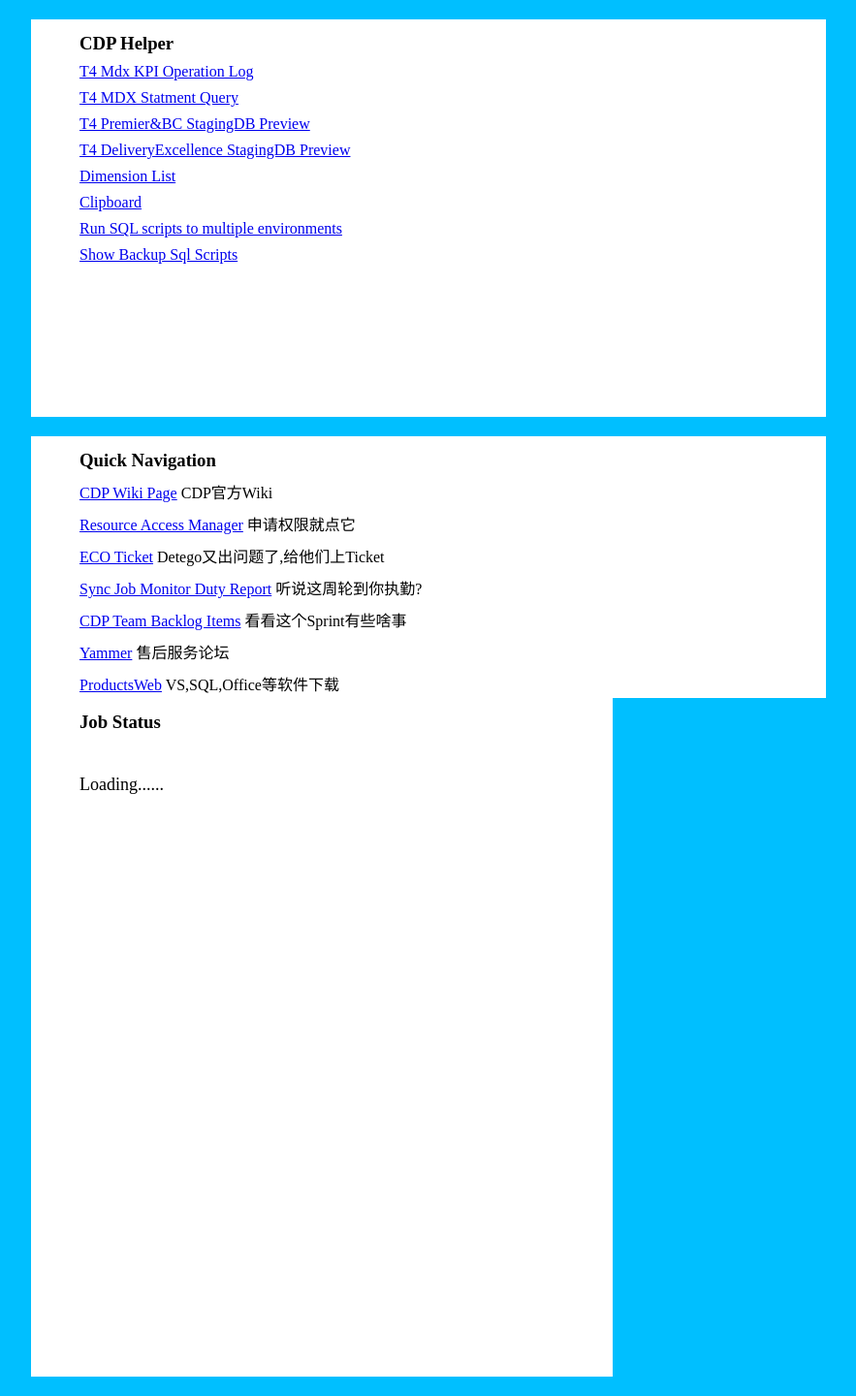
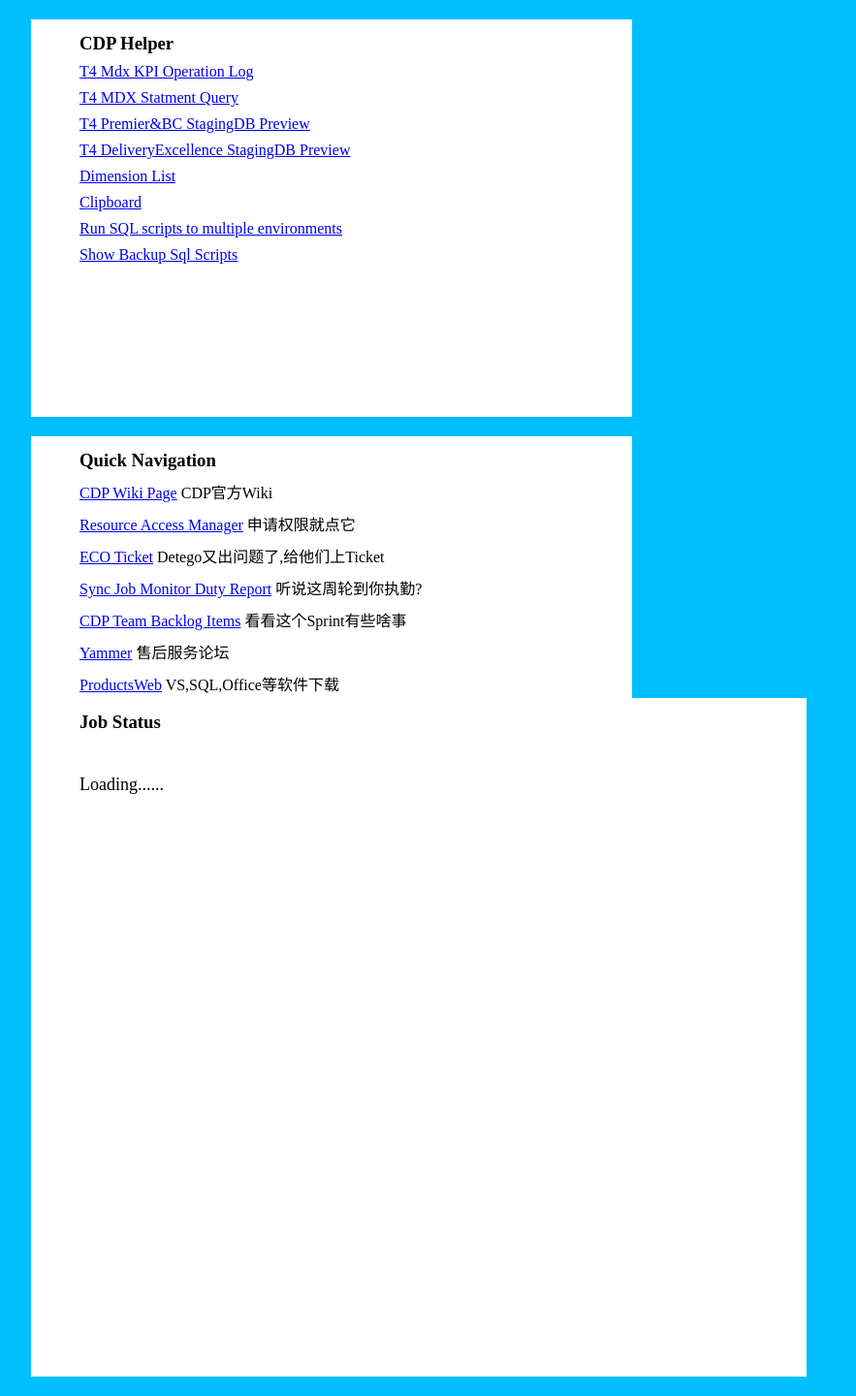
Before and after one commit to rav009/Data-Vertifier, a Python web app: template Data Vertifier/TEMPLATES/index.html in a window 1280 px wide. Shown: the whole page at 97% size, without its empty margins (18-901 px from the left). Run offline with Jinja, Linux system fonts and the light colour scheme; the template is opened without the code that fills it, so the values that code supplies are empty.

Commit message:
little update

```diff
--- a/Data Vertifier/TEMPLATES/index.html
+++ b/Data Vertifier/TEMPLATES/index.html
@@ -25,8 +25,9 @@
  	<script src="../static/jquery-1.11.1.min.js" type="text/javascript"></script>
 </head>
 <body style="background-color: #00bfff;margin:20px 50px">
+<div style="max-width:1600px;margin:0 auto;">
 <div style="float:left">
-<div style="padding:10px 50px;background-color:white;width:720px;margin-right:40px;height:390px">
+<div style="padding:10px 50px;background-color:white;width:520px;margin-right:40px;height:390px">
 	<h3>CDP Helper</h3>
     <a href="/execlog/" target="view_window">T4 Mdx KPI Operation Log</a>
 
@@ -45,7 +46,7 @@
 
 </div>
 
-<div style="margin-top:20px;padding:10px 50px;background-color:white;width:720px;height:250px;">
+<div style="margin-top:20px;padding:10px 50px;background-color:white;width:520px;height:250px;">
 	<h3>Quick Navigation</h3>
 	<div style="margin:9px 0px"><a href="https://microsoft.sharepoint.com/teams/AsiaBOM/BusinessIntelligence/_layouts/15/start.aspx#/Cosmos/Home.aspx" style="display:inline" target="view_window">CDP Wiki Page</a> CDP官方Wiki </div>
 	<div style="margin:9px 0px"><a href="https://ramweb/" style="display:inline" target="view_window">Resource Access Manager</a> 申请权限就点它</div>
@@ -57,13 +58,13 @@
 </div>
 </div>
 
-<div style="padding:10px 50px;background-color:white;width:500px;height:680px;overflow-y:scroll;">
+<div style="padding:10px 50px;background-color:white;width:700px;height:680px;overflow-y:scroll;">
 	<h3>Job Status</h3>
 	<div id="full_increment" style="margin-top:0px;margin-right:5px;display:inline;font-size:large"></div>
 	<!--<input type="button" value="Refresh" onclick="get_full_increment_mode()" style="display:none" />-->
 	<div id="jobstatus" style="margin-top:15px;font-size:large">Loading......</div>
 </div>
-
+</div>
 
 <script type="text/javascript">
 		$$.ajaxSetup({cache:false});
@@ -82,10 +83,16 @@
 				var s = ''
 				for(var i =0;i<rs.length;i++){
 					s += "<div>" + rs[i]["Job Name"] + "</div>"
+					var ks = []
 					for(var key in rs[i]){
 						if(key == "Job Name"){
 							continue;
 						}
+						ks.push(key)
+					}
+					ks.sort();
+					for(var j=0;j<ks.length;j++){
+						var key = ks[j]
 						var v = ''
 						if (rs[i][key].indexOf('Canceled')!=-1){
 							v = '<font color=\'red\'>'+rs[i][key]+'</font>'
```
